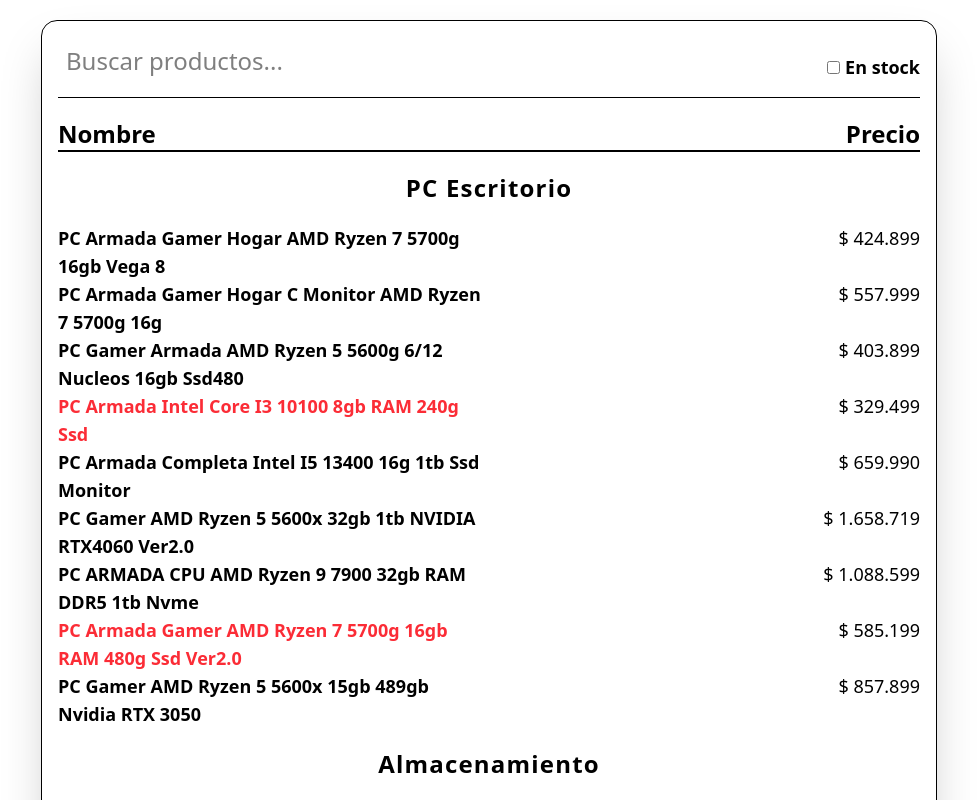
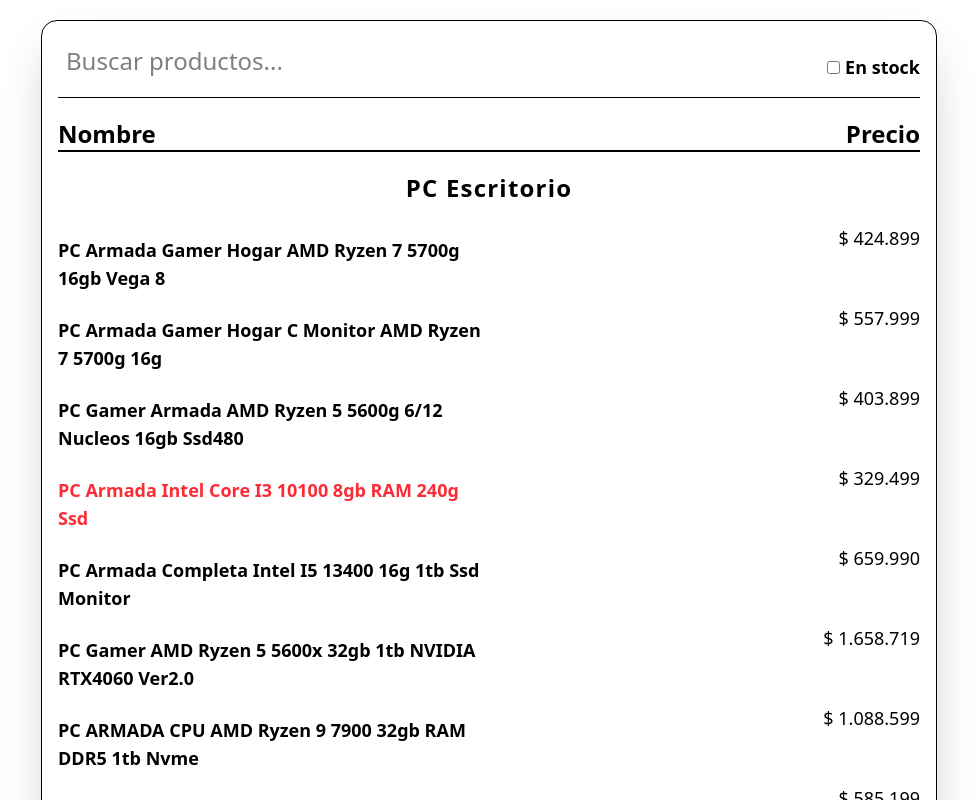
Before and after one commit to MatiCasiba/desafio-15-pensar-en-react, a React (Vite) app: page / in a window 1280 px wide. Shown: the top 800 px of the page, without its empty margins (151-1128 px from the left). Built offline with nearby package versions, Linux system fonts and the light colour scheme.

Commit message:
Dando espacio entre los productos

```diff
--- a/src/components/FilaProductos.jsx
+++ b/src/components/FilaProductos.jsx
@@ -6,7 +6,7 @@
     </span>
   return (
     <tr className="text-lg align-top">
-        <td className="font-semibold w-72 whitespace-normal">{nombre}</td>
+        <td className="font-semibold w-72 whitespace-normal py-3">{nombre}</td>
         <td className="text-right w-auto">{producto.precio}</td>
     </tr>
   )
```
Also changed, not shown: 1 other file (tests, documents, lock files or other folders).
